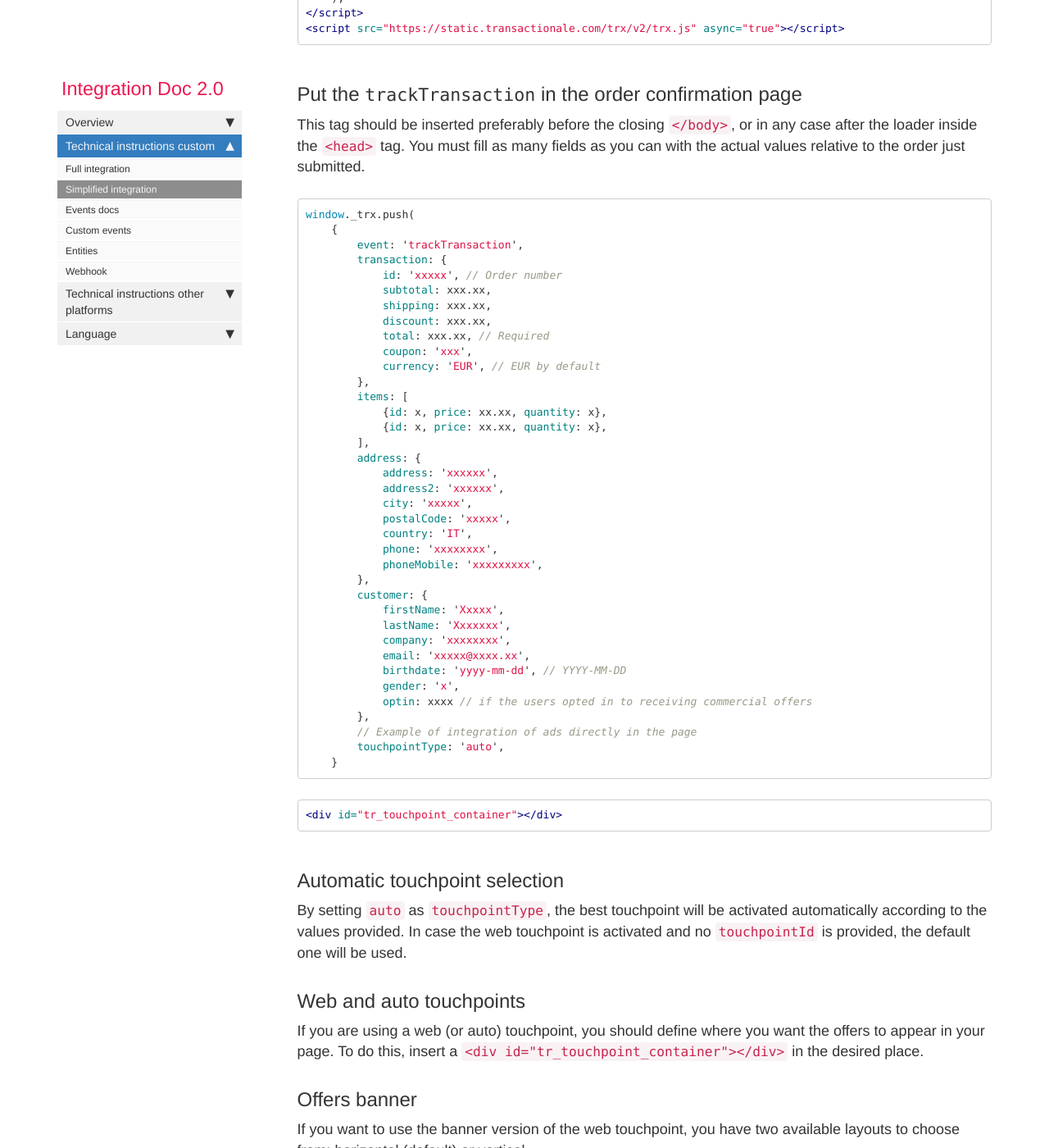
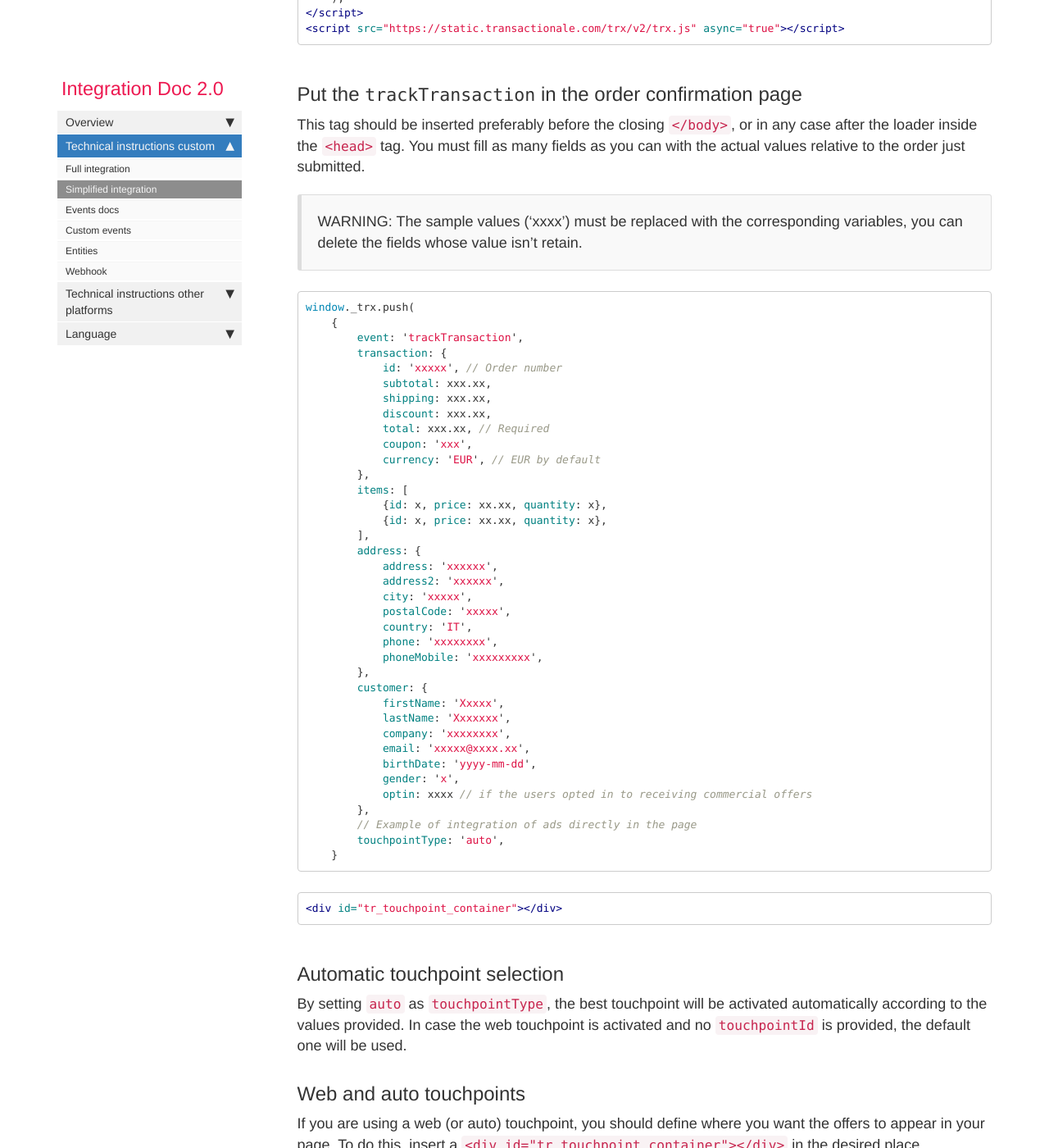
Before and after one commit to flyertech/trx_docs_en, a Jekyll site: the page built from pages/mydoc/simplified_integration.md, in a window 1280 px wide and 1400 px high, scrolled down 1759 px. Shown: the whole window at 82% size. Built offline with Jekyll 4.4.1, drawn with Linux system fonts in a browser that asks for light colours; nearby versions of some CDN libraries; comment, search, counter and statistics services are not loaded.

Commit message:
Updated snippet code.

````diff
--- a/pages/mydoc/simplified_integration.md
+++ b/pages/mydoc/simplified_integration.md
@@ -19,20 +19,13 @@ This tag should be inserted preferably before the closing `</body>`, or in any c
 {% include_relative snippets/viewpage.md %}
 
 You can also invoke the `viewPage` along with the loader creation:
-```html
-<script>
-    window._trx = window._trx || [];
-    window._trx.push(
-        { event: 'setAccount', account: '**API-KEY**', country: 'IT' },
-        { event: 'viewPage' }
-    );
-</script>
-<script src="https://static.transactionale.com/trx/v2/trx.js" async="true"></script>
-```
+{% include_relative snippets/loader_viewPage.md %}
 
 ## Put the `trackTransaction` in the order confirmation page
 This tag should be inserted preferably before the closing `</body>`, or in any case after the loader inside the `<head>` tag.
 You must fill as many fields as you can with the actual values relative to the order just submitted.
+
+{% include callout.html content="WARNING: The sample values ('xxxx') must be replaced with the corresponding variables, you can delete the fields whose value isn't retain." %}
 
 {% include_relative snippets/tracktransaction.md %}
 
--- a/pages/mydoc/snippets/tracktransaction.md
+++ b/pages/mydoc/snippets/tracktransaction.md
@@ -29,7 +29,7 @@ window._trx.push(
             lastName: 'Xxxxxxx',
             company: 'xxxxxxxx',
             email: 'xxxxx@xxxx.xx',
-            birthdate: 'yyyy-mm-dd', // YYYY-MM-DD
+            birthDate: 'yyyy-mm-dd',
             gender: 'x',
             optin: xxxx // if the users opted in to receiving commercial offers
         },
````
